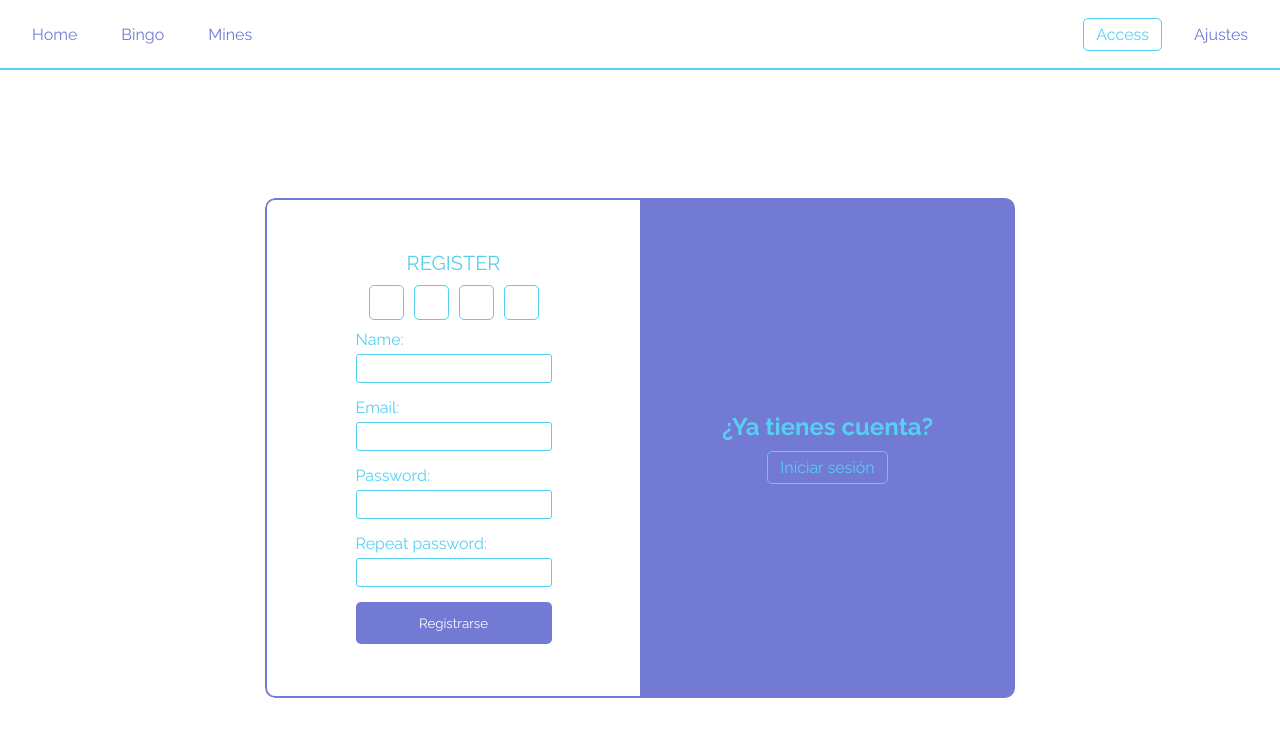
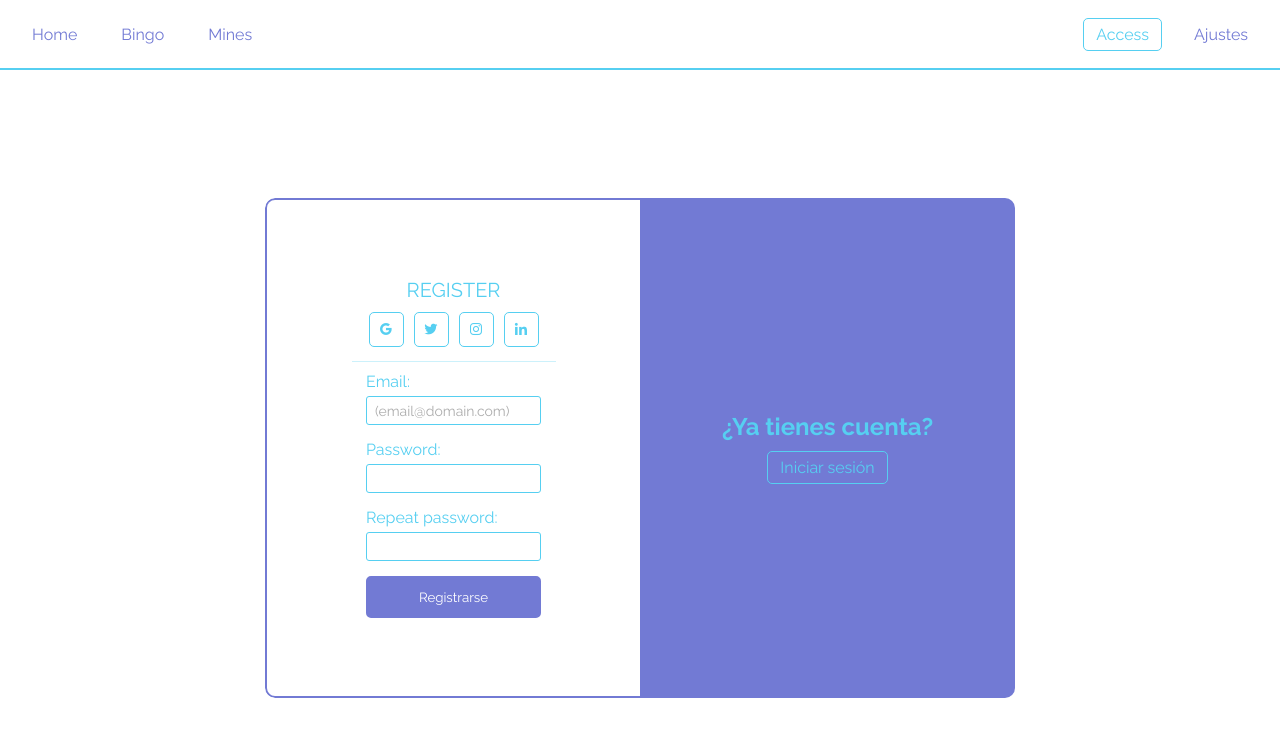
Before and after one commit to damigand/Proyecto-12, a React (Vite) app: page /access in a window 1280 px wide. Shown: the top 736 px of the page. Built offline with nearby package versions, Linux system fonts and the light colour scheme.

Commit message:
register con errores e iconos

```diff
--- a/src/components/FormLogin/FormLogin.jsx
+++ b/src/components/FormLogin/FormLogin.jsx
@@ -1,6 +1,7 @@
 import { memo } from "react";
 import "./FormLogin.css";
 import { useForm } from "react-hook-form";
+import FormSocials from "../FormSocials/FormSocials";
 
 const FormLogin = memo(() => {
     console.log("Render FormLogin.");
@@ -22,12 +23,7 @@ const FormLogin = memo(() => {
             <div className="login-text">
                 <span>LOGIN</span>
             </div>
-            <div className="register-socials">
-                <div className="social"></div>
-                <div className="social"></div>
-                <div className="social"></div>
-                <div className="social"></div>
-            </div>
+            <FormSocials />
             <form id="login-form" onSubmit={handleSubmit(onSubmit)}>
                 <label htmlFor="login-email">
                     Email:
--- a/src/components/FormRegister/FormRegister.jsx
+++ b/src/components/FormRegister/FormRegister.jsx
@@ -1,21 +1,30 @@
 import { memo } from "react";
 import "./FormRegister.css";
 import { useForm } from "react-hook-form";
+import FormSocials from "../FormSocials/FormSocials";
 
 const FormRegister = memo(() => {
-    const { register, handleSubmit } = useForm({
+    const {
+        register,
+        handleSubmit,
+        formState: { errors },
+        watch
+    } = useForm({
         defaultValues: {
-            name: "",
             email: "",
             password: "",
             repeatPassword: ""
         }
     });
 
+    const password = watch("password");
+
     const onSubmit = (data, event) => {
         event.preventDefault();
         console.log(data);
     };
+
+    console.log("errors:", errors);
 
     console.log("Render FormRegister.");
     return (
@@ -23,28 +32,61 @@ const FormRegister = memo(() => {
             <div className="register-text">
                 <span>REGISTER</span>
             </div>
-            <div className="register-socials">
-                <div className="social"></div>
-                <div className="social"></div>
-                <div className="social"></div>
-                <div className="social"></div>
-            </div>
-            <form id="register-form" onSubmit={handleSubmit(onSubmit)}>
-                <label htmlFor="name">
-                    <span>Name:</span>
-                    <input type="text" id="name" {...register("name")} />
+            <FormSocials />
+            <form id="register-form" onSubmit={handleSubmit(onSubmit)} noValidate>
+                <label htmlFor="name" className={errors.email ? "error" : ""}>
+                    <span>Email:</span>
+                    <input
+                        type="email"
+                        id="email"
+                        placeholder="(email@domain.com)"
+                        {...register("email", {
+                            required: {
+                                value: true,
+                                message: "Necesitas un correo."
+                            },
+                            pattern: {
+                                value: /^[a-zA-Z0-9._%+-]+@[a-zA-Z0-9.-]+\.[a-zA-Z]{2,}$/,
+                                message: "El correo no es válido."
+                            }
+                        })}
+                    />
+                    {errors?.email ? <span className="input-error">{errors.email.message}</span> : null}
                 </label>
-                <label htmlFor="name">
-                    <span>Email:</span>
-                    <input type="email" id="email" {...register("email")} />
+                <label htmlFor="password" className={errors.password ? "error" : ""}>
+                    <span>Password:</span>
+                    <input
+                        type="password"
+                        id="password"
+                        {...register("password", {
+                            required: {
+                                value: true,
+                                message: "Contraseña no válida."
+                            },
+                            pattern: {
+                                value: /^[A-Za-z]{4}\d{4}$/,
+                                message: "Debe tener 4 letras y 4 números."
+                            }
+                        })}
+                    />
+                    {errors?.password ? <span className="input-error">{errors.password.message}</span> : null}
                 </label>
-                <label htmlFor="name">
-                    <span>Password:</span>
-                    <input type="password" id="password" {...register("password")} />
-                </label>
-                <label htmlFor="name">
+                <label htmlFor="repeatPassword" className={errors.repeatPassword ? "error" : ""}>
                     <span>Repeat password:</span>
-                    <input type="password" id="repeat-password" {...register("repeatPassword")} />
+                    <input
+                        type="password"
+                        id="repeatPassword"
+                        {...register("repeatPassword", {
+                            required: {
+                                value: true,
+                                message: "Debes confirmar la contraseña."
+                            },
+                            validate: (value) => value === password || "Las contraseñas no coinciden."
+                        })}
+                    />
+                    {errors?.repeatPassword ? (
+                        <span className="input-error">{errors.repeatPassword.message}</span>
+                    ) : null}
                 </label>
                 <button type="submit" className="form-submit-button">
                     Registrarse
--- /dev/null
+++ b/src/components/FormSocials/FormSocials.css
@@ -0,0 +1,34 @@
+.register-socials {
+    display: flex;
+    gap: 10px;
+    position: relative;
+    padding-bottom: 15px;
+}
+
+.register-socials::after {
+    content: "";
+    position: absolute;
+    width: 120%;
+    height: 1px;
+    background-color: rgba(from var(--primary) r g b / 0.3);
+    left: 50%;
+    transform: translateX(-50%);
+    bottom: 0;
+}
+
+.social {
+    width: 35px;
+    height: 35px;
+    border: 1px solid var(--primary);
+    border-radius: 5px;
+    transition: all 0.2s ease;
+    cursor: pointer;
+    display: flex;
+    justify-content: center;
+    align-items: center;
+
+    &:hover {
+        background-color: var(--primary);
+        color: black;
+    }
+}
--- /dev/null
+++ b/src/components/FormSocials/FormSocials.jsx
@@ -0,0 +1,22 @@
+import "./FormSocials.css";
+
+const FormSocials = () => {
+    return (
+        <div className="register-socials">
+            <div className="social">
+                <i className="bx bxl-google"></i>
+            </div>
+            <div className="social">
+                <i className="bx bxl-twitter"></i>
+            </div>
+            <div className="social">
+                <i className="bx bxl-instagram"></i>
+            </div>
+            <div className="social">
+                <i className="bx bxl-linkedin"></i>
+            </div>
+        </div>
+    );
+};
+
+export default FormSocials;
--- a/src/pages/Access/Access.css
+++ b/src/pages/Access/Access.css
@@ -34,6 +34,19 @@
     gap: 15px;
 }
 
+#access .input-error {
+    font-size: 12px;
+    color: indianred;
+}
+
+#access label.error input {
+    border: 1px solid indianred;
+
+    &:focus {
+        outline: 1px solid red;
+    }
+}
+
 #access form input {
     border: 1px solid var(--primary);
     padding: 4px 8px;
@@ -41,6 +54,11 @@
     font-size: 16px;
     border-radius: 3px;
     background-color: transparent;
+}
+
+#access form input::placeholder {
+    font-size: 14px;
+    opacity: 0.6;
 }
 
 #access form input:focus {
@@ -52,25 +70,7 @@
     flex-direction: column;
     gap: 5px;
     color: var(--primary);
-}
-
-.register-socials {
-    display: flex;
-    gap: 10px;
-}
-
-.social {
-    width: 35px;
-    height: 35px;
-    border: 1px solid var(--primary);
-    border-radius: 5px;
-    transition: all 0.2s ease;
-    cursor: pointer;
-
-    &:hover {
-        background-color: var(--primary);
-        color: black;
-    }
+    max-width: 175px;
 }
 
 @keyframes fadeIn {
@@ -179,4 +179,20 @@
     #access.active .toggle {
         transform: translateY(100%);
     }
+
+    #access label {
+        font-size: 13px;
+    }
+
+    #access form:has(.input-error) {
+        gap: 10px;
+    }
+
+    #access form input {
+        padding: 2px 4px;
+    }
+
+    .form-submit-button {
+        padding: 4px 12px;
+    }
 }
--- a/src/pages/Settings/Settings.css
+++ b/src/pages/Settings/Settings.css
@@ -90,11 +90,11 @@
     }
 }
 
-.input-error {
+#settings .input-error {
     color: red;
     display: none;
 }
 
-.input-error.active {
+#settings .input-error.active {
     display: inline;
 }
```
